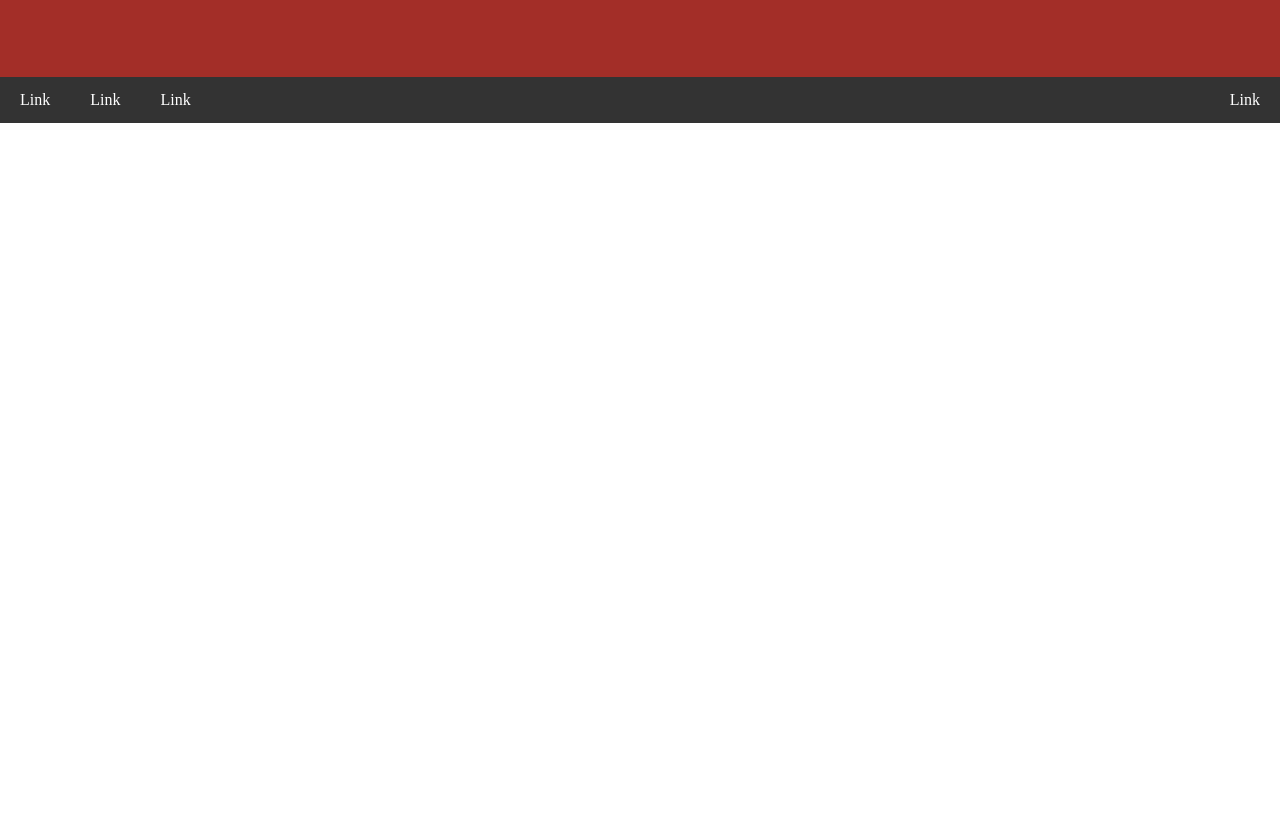
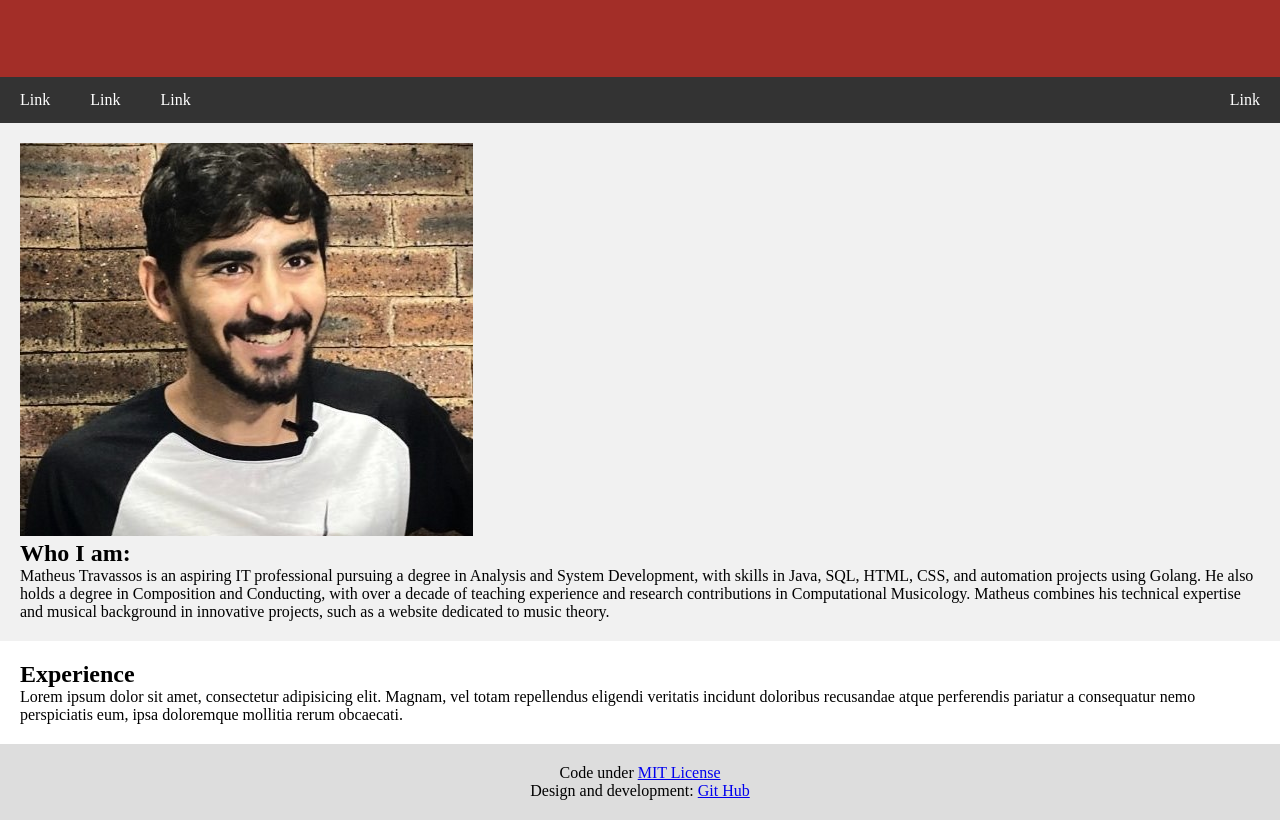
Before and after one commit to mtravassos96/my-resume, a plain HTML site: page index.html in a window 1280 px wide. Shown: the part 148-968 px from the top of the page. Before the commit the page ends 800 px from the top, so only its background shows below. Drawn offline with Linux system fonts and the light colour scheme.

Commit message:
new features
- add layout features
- row with aside and main
- footer
- media screen adjustment

```diff
--- a/css/index.css
+++ b/css/index.css
@@ -41,3 +41,39 @@ body {
     background-color: #ddd;
     color: black;
 }
+
+.row {
+    display: flex;
+    flex-wrap: wrap;
+}
+
+.side {
+    flex: 30%;
+    background-color: #f1f1f1;
+    padding: 20px;
+}
+
+.main {
+    flex: 70%;
+    background-color: white;
+    padding: 20px;
+}
+
+.footer {
+    padding: 20px;
+    text-align: center;
+    background-color: #ddd;
+}
+
+@media screen and (max-width: 700px) {
+    .row {
+        flex-direction: column;
+    }
+}
+
+@media screen and (max-width: 400px) {
+    .navbar a {
+        float: none;
+        width: 100%;
+    }
+}
--- a/index.html
+++ b/index.html
@@ -17,6 +17,27 @@
         <a href="#">Link</a>
         <a href="#">Link</a>
         <a href="#" class="right">Link</a>
+    </div>
+    <div class="row">
+        <div class="side">
+            <img src="images/matheus.jpeg" alt="matheus-photo">
+            <h2>Who I am:</h2>
+            <p>
+                Matheus Travassos is an aspiring IT professional pursuing a degree in Analysis and System Development, with skills in Java, SQL, HTML, CSS, and automation projects using Golang. He also holds a degree in Composition and Conducting, with over a decade of teaching experience and research contributions in Computational Musicology. Matheus combines his technical expertise and musical background in innovative projects, such as a website dedicated to music theory.
+            </p>
+        </div>
+        <div class="main">
+            <h2>Experience</h2>
+            <p>Lorem ipsum dolor sit amet, consectetur adipisicing elit. Magnam, vel totam repellendus eligendi veritatis incidunt doloribus recusandae atque perferendis pariatur a consequatur nemo perspiciatis eum, ipsa doloremque mollitia rerum obcaecati.</p>
+        </div>
+    </div>
+    <div class="footer">
+        <p>
+            Code under <a href="https://opensource.org/licenses/MIT">MIT License</a>
+        </p>
+        <p>
+            Design and development: <a href="https://github.com/mtravassos96">Git Hub</a>
+        </p>
     </div>
 </body>
 </html>
```
